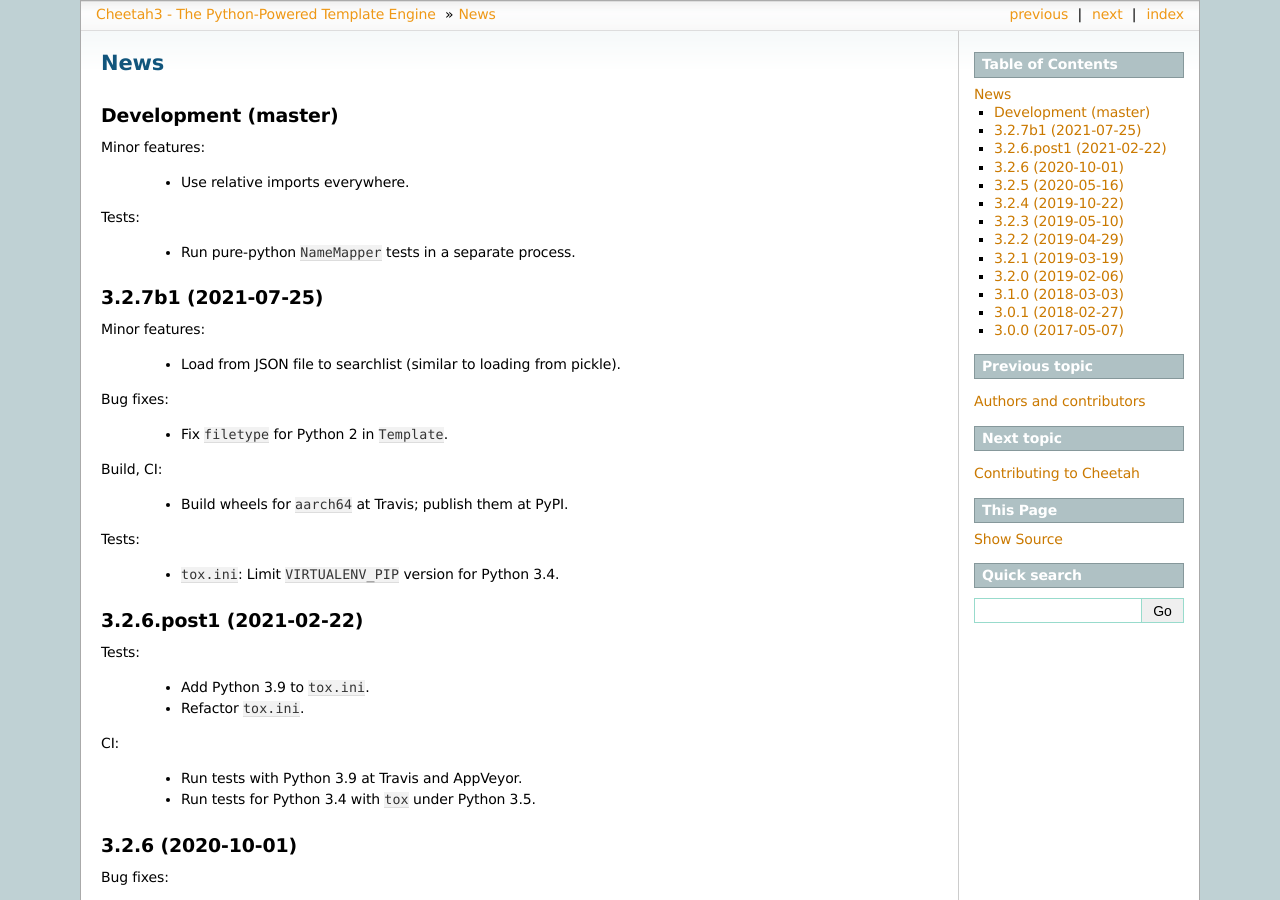
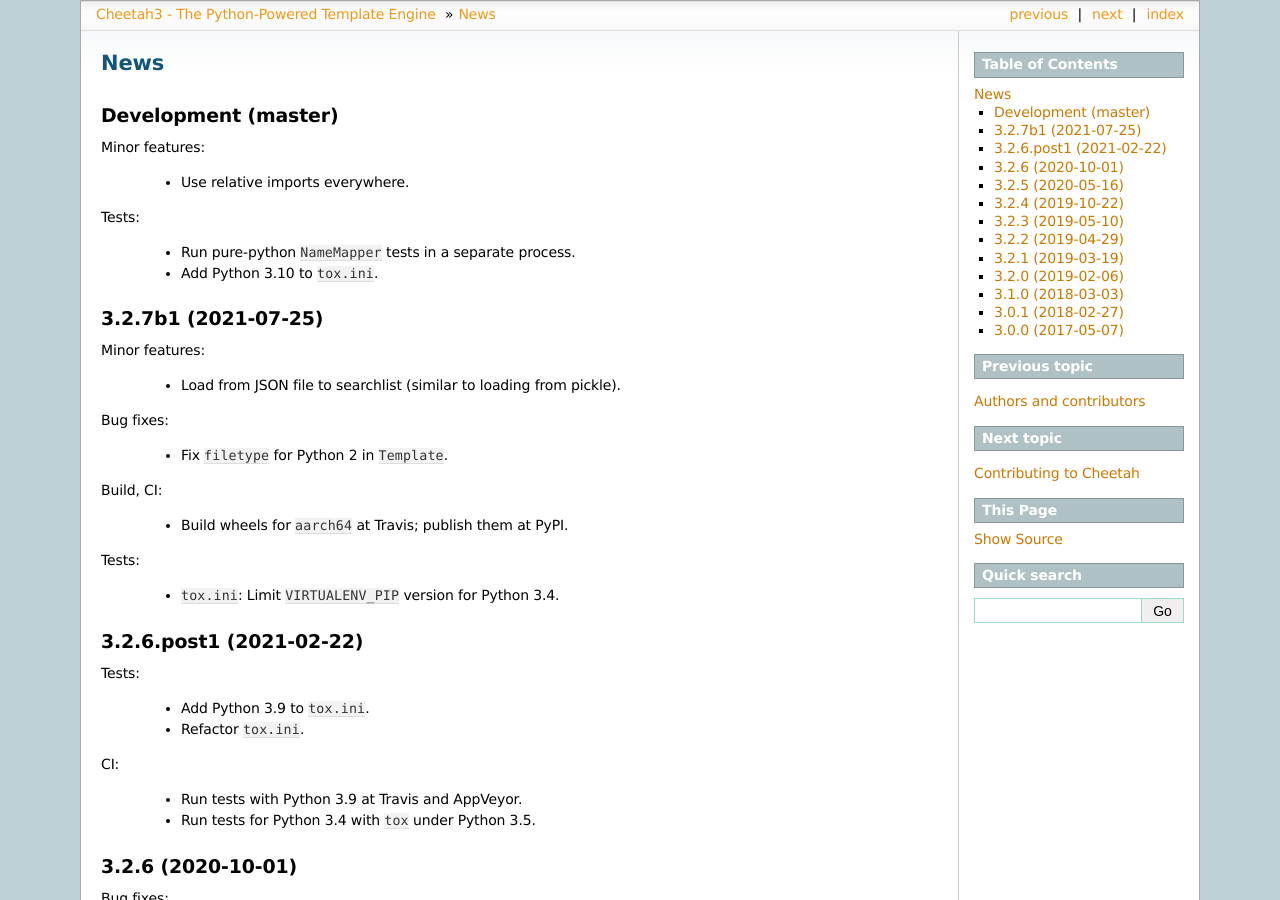
Before and after one commit to CheetahTemplate3/cheetah3, a Sphinx documentation site: the page built from docs/news.rst, in a window 1280 px wide and 900 px high. Built offline with Sphinx 7.4.7, drawn with Linux system fonts in a browser that asks for light colours; pages that are not in the unit, such as notebooks, are missing from menus.

Commit message:
Tests(tox): Add Python 3.10 to `tox.ini`

```diff
--- a/SetupConfig.py
+++ b/SetupConfig.py
@@ -57,6 +57,7 @@ classifiers = [line.strip() for line in '''\
   Programming Language :: Python :: 3.7
   Programming Language :: Python :: 3.8
   Programming Language :: Python :: 3.9
+  Programming Language :: Python :: 3.10
   Topic :: Internet :: WWW/HTTP
   Topic :: Internet :: WWW/HTTP :: Dynamic Content
   Topic :: Internet :: WWW/HTTP :: Site Management
--- a/docs/news.rst
+++ b/docs/news.rst
@@ -11,6 +11,8 @@ Minor features:
 Tests:
 
   - Run pure-python ``NameMapper`` tests in a separate process.
+
+  - Add Python 3.10 to ``tox.ini``.
 
 3.2.7b1 (2021-07-25)
 --------------------
```
Also changed, not shown: 1 other file.
